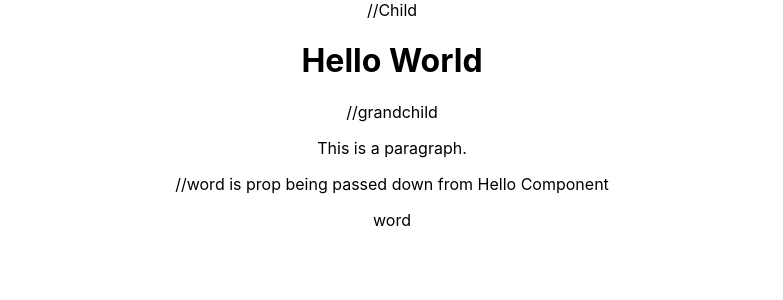
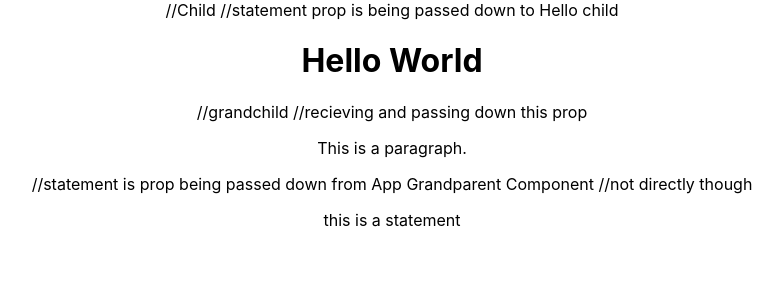
Before and after one commit to mekowalski/test-app, a React (Create React App) app: page / in a window 1280 px wide. Shown: the top 300 px of the page, without its empty margins (248-1031 px from the left). Built offline with nearby package versions, Linux system fonts and the light colour scheme.

Commit message:
passing from grandparent to grandchild

```diff
--- a/src/App.js
+++ b/src/App.js
@@ -10,7 +10,8 @@ class App extends Component {
     return (
       <div className="App">
         //Child
-        <Hello />
+        //statement prop is being passed down to Hello child
+        <Hello statement='this is a statement'/>
       </div>
     );
   }
--- a/src/components/hello.js
+++ b/src/components/hello.js
@@ -8,7 +8,8 @@ class Hello extends Component {
       <div>
         <h1>Hello World</h1>
         //grandchild
-        <Test word='word'/>
+        //recieving and passing down this prop
+        <Test statement= {this.props.statement}/>
       </div>
     )
   }
--- a/src/components/test.js
+++ b/src/components/test.js
@@ -12,8 +12,9 @@ class Test extends Component {
     return(
       <div>
         <p>This is a paragraph.</p>
-        //word is prop being passed down from Hello Component
-        <p>{this.props.word}</p>
+        //statement is prop being passed down from App Grandparent Component
+        //not directly though
+        <p>{this.props.statement}</p>
       </div>
     )
   }
```
